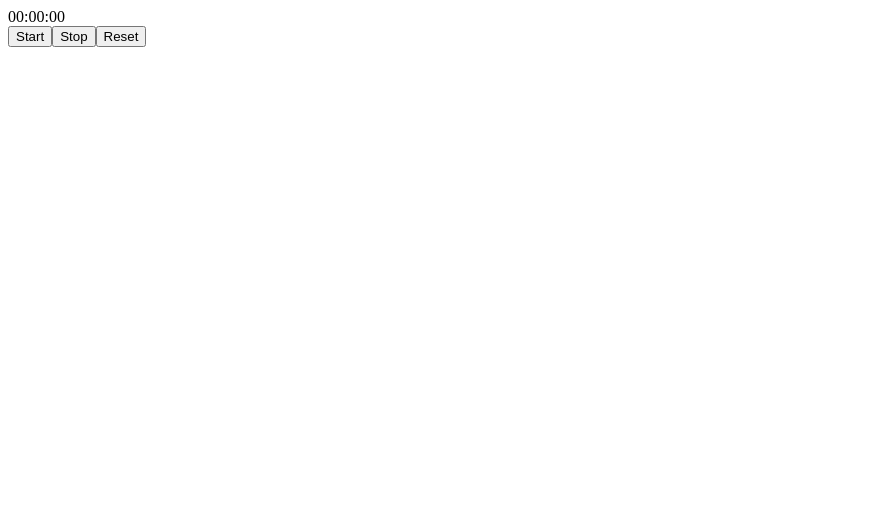
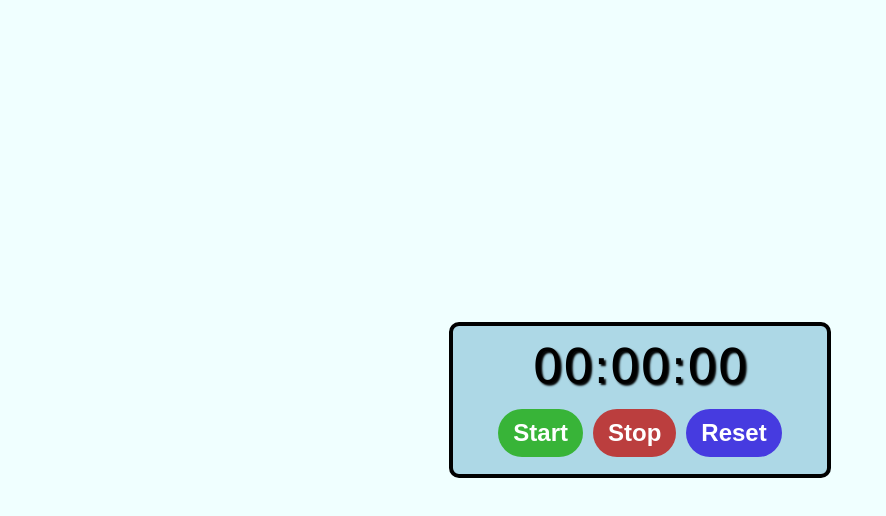
Before and after one commit to leulXllll/simple-stop-watch, a React (Vite) app: page / in a window 1280 px wide. Shown: the top 516 px of the page, without its empty margins (0-886 px from the left). Built offline with nearby package versions, Linux system fonts and the light colour scheme.

Commit message:
added some style

```diff
--- a/src/Stopwatch.jsx
+++ b/src/Stopwatch.jsx
@@ -1,5 +1,5 @@
 import { useEffect, useRef, useState } from "react";
-
+import './stopwatch.css';
 const Stopwatch = () => {
 
         const [time,setTime] = useState(0);
--- /dev/null
+++ b/src/stopwatch.css
@@ -0,0 +1,65 @@
+body{
+    display: grid;
+    margin: 0px;
+    height: 100vh;
+    place-items: center;
+    background-color: azure;
+}
+
+.stopwatch{
+    display: flex;
+    flex-direction: column;
+    align-items: center;
+    border: 4px solid black;
+    border-radius: 10px;
+    padding: 12px;
+    background-color: lightblue;
+    width: 350px;
+}
+.display{
+    font-size: 3em;
+    font-family: 'Lucida Sans',Verdana, sans-serif;
+    text-shadow: 2px 2px 2px black;
+    margin-bottom: 10px;
+
+}
+.controls{
+    display: flex;
+
+    justify-content: space-evenly;
+}
+.controls button{
+    font-size: 1.5rem;
+    font-weight: bold;
+    border: none;
+    margin: 5px;
+    border-radius: 50px;
+    cursor: pointer;
+    padding: 10px 15px;
+    color: white;
+    transition: background-color 0.5s ease;
+}
+.start-btn{
+    background-color: rgb(56, 180, 56);
+
+}
+.start-btn:hover{
+    background-color: rgb(44, 138, 44);
+
+}
+.stop-btn{
+    background-color: rgb(187, 62, 62);
+
+}
+.stop-btn:hover{
+    background-color: rgb(138, 16, 16);
+
+}
+.reset-btn{
+    background-color: rgb(70, 59, 224);
+
+}
+.reset-btn:hover{
+    background-color: rgb(52, 33, 141);
+
+}
```
